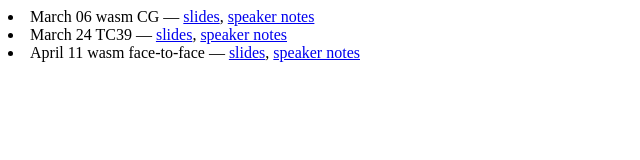
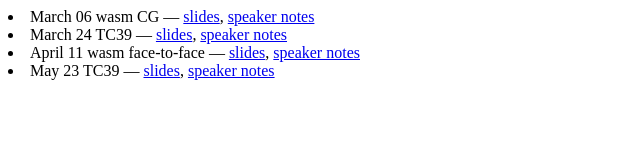
Before and after one commit to linclark/wasm-es-modules, a plain HTML site: page index.html in a window 1280 px wide. Shown: the whole page, without its empty margins (0-640 px from the left). Drawn offline with Linux system fonts and the light colour scheme.

Commit message:
Add link to slides for May TC39 meeting

```diff
--- a/index.html
+++ b/index.html
@@ -8,5 +8,6 @@
 <li>March 06 wasm CG &mdash; <a href="./slides/2018-03-06/#/0">slides</a>, <a href="./slides/2018-03-06/#/0?presenter">speaker notes</a></li>
 <li>March 24 TC39 &mdash; <a href="./slides/2018-03-24/#/0">slides</a>, <a href="./slides/2018-03-24/#/0?presenter">speaker notes</a></li>
 <li>April 11 wasm face-to-face &mdash; <a href="./slides/2018-04-11/#/0">slides</a>, <a href="./slides/2018-04-11/#/0?presenter">speaker notes</a></li>
+<li>May 23 TC39 &mdash; <a href="./slides/2018-05-23/#/0">slides</a>, <a href="./slides/2018-05-23/#/0?presenter">speaker notes</a></li>
   </body>
 </html>
```
